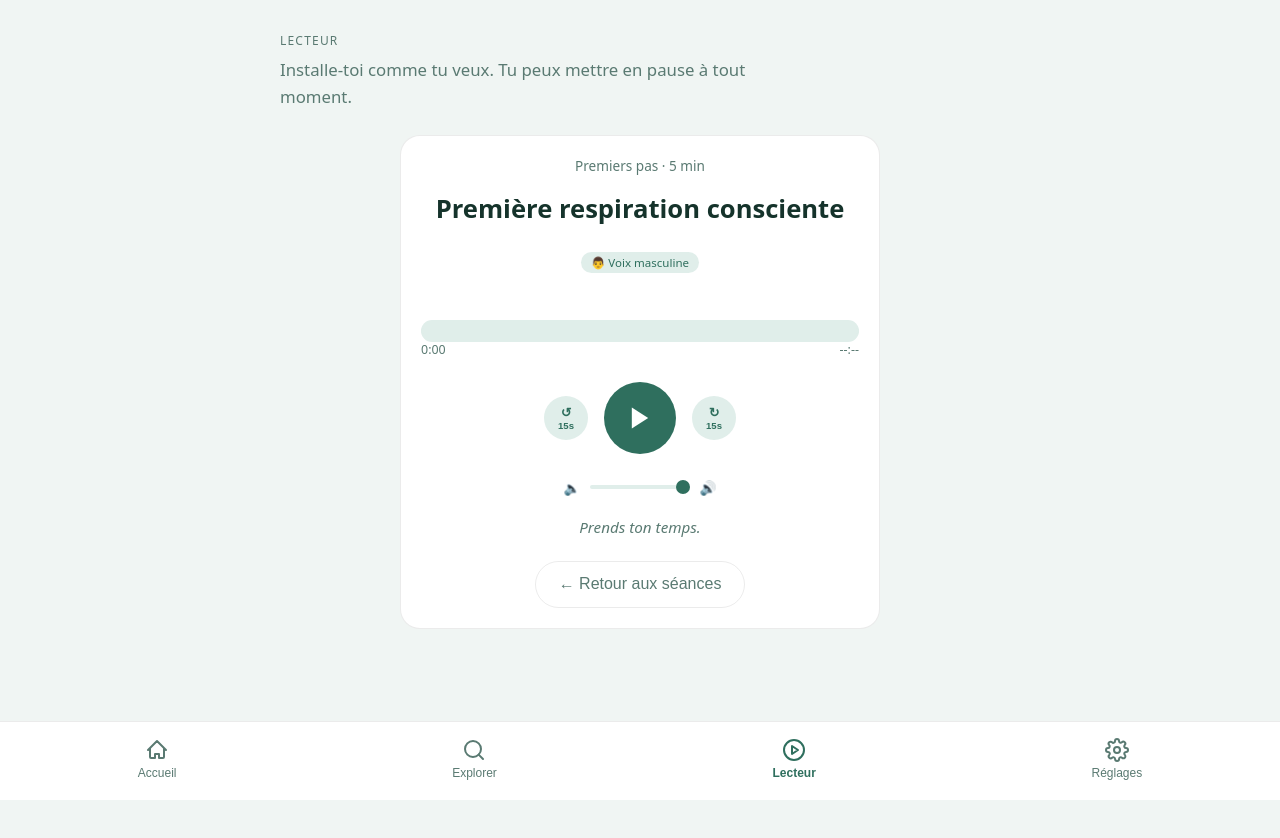
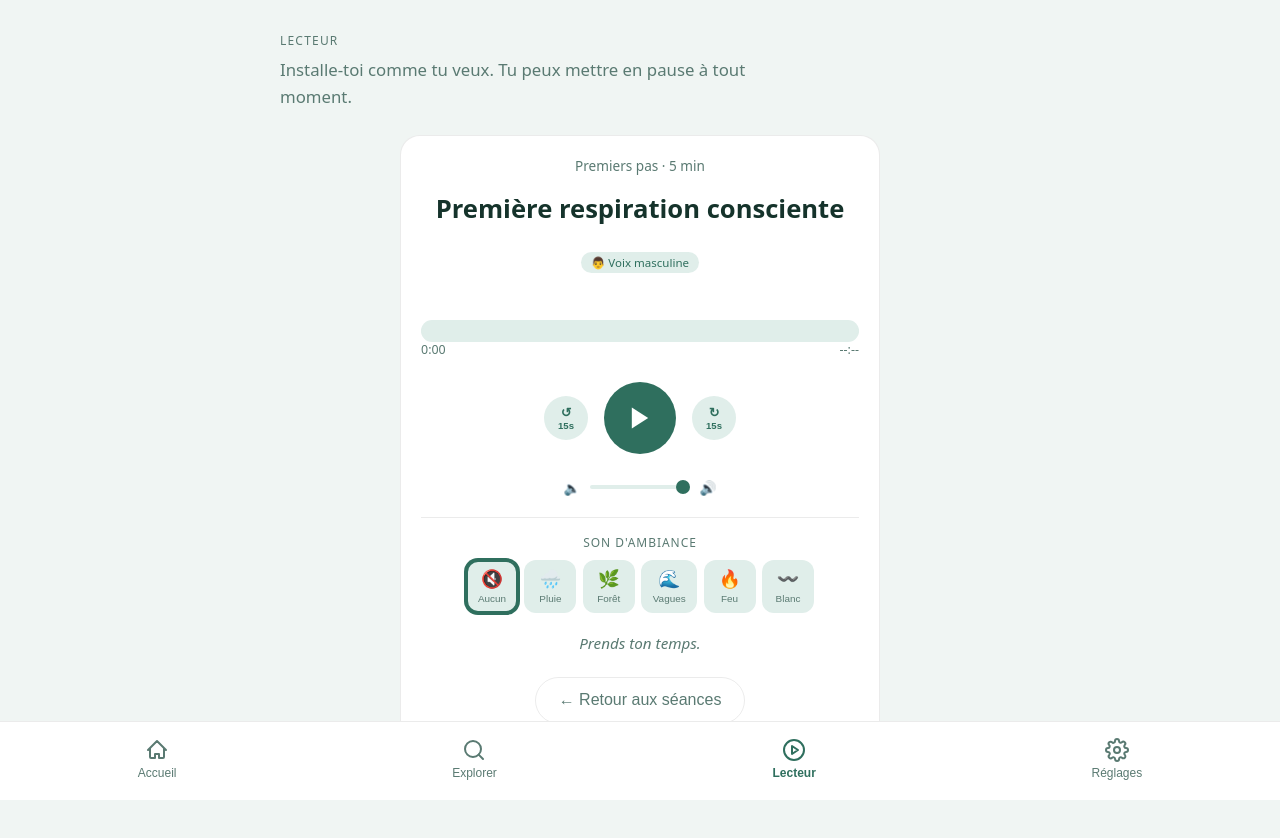
Before and after one commit to psychocaesar/Serein, a plain HTML site: page index.html in a window 1280 px wide. Both pictures are taken after a click on the button "Lecteur". Before the commit the page ends 800 px from the top, so only its background shows below. Drawn offline with Linux system fonts and the light colour scheme.

Commit message:
feat: sons d'ambiance (pluie, forêt, vagues, feu, bruit blanc) dans le lecteur

```diff
--- a/index.html
+++ b/index.html
@@ -199,11 +199,7 @@
     .footer-note { text-align: center; font-size: .8rem; color: var(--color-muted); padding: 2rem 1rem; }
 
     /* Sélecteur de voix */
-    .voice-selector {
-      display: flex;
-      gap: .5rem;
-      flex-wrap: wrap;
-    }
+    .voice-selector { display: flex; gap: .5rem; flex-wrap: wrap; }
     .voice-btn {
       border: 2px solid var(--color-border);
       background: var(--color-surface);
@@ -223,19 +219,9 @@
       color: var(--color-primary);
       font-weight: 600;
     }
-    .voice-btn:disabled {
-      opacity: 0.4;
-      cursor: not-allowed;
-    }
-    .voice-badge {
-      font-size: 0.6rem;
-      background: var(--color-muted);
-      color: #fff;
-      border-radius: 4px;
-      padding: 1px 5px;
-    }
+    .voice-btn:disabled { opacity: 0.4; cursor: not-allowed; }
+    .voice-badge { font-size: 0.6rem; background: var(--color-muted); color: #fff; border-radius: 4px; padding: 1px 5px; }
 
-    /* Indicateur de voix active dans le player */
     .player-voice-tag {
       display: inline-block;
       font-size: .72rem;
@@ -282,14 +268,7 @@
     .stat-chip .stat-value { font-size: 1.3rem; font-weight: 700; color: var(--color-primary); line-height: 1.1; }
     .stat-chip .stat-label { font-size: .7rem; color: var(--color-muted); margin-top: .2rem; text-align: center; }
 
-    .insta-link {
-      display: flex;
-      align-items: center;
-      gap: .75rem;
-      text-decoration: none;
-      color: var(--color-text);
-      width: 100%;
-    }
+    .insta-link { display: flex; align-items: center; gap: .75rem; text-decoration: none; color: var(--color-text); width: 100%; }
     .insta-link:hover { opacity: .8; }
     .insta-icon {
       width: 36px; height: 36px; border-radius: 10px;
@@ -310,10 +289,57 @@
       vertical-align: middle;
       margin-left: 4px;
     }
-    button[disabled] {
-      opacity: 0.45;
-      cursor: not-allowed;
+    button[disabled] { opacity: 0.45; cursor: not-allowed; }
+
+    /* Sons d'ambiance */
+    .ambiance-section {
+      margin-top: 1.25rem;
+      padding-top: 1rem;
+      border-top: 1px solid var(--color-border);
+      text-align: center;
     }
+    .ambiance-label {
+      font-size: .75rem;
+      text-transform: uppercase;
+      letter-spacing: .08em;
+      color: var(--color-muted);
+      margin-bottom: .6rem;
+    }
+    .ambiance-btns {
+      display: flex;
+      justify-content: center;
+      gap: .4rem;
+      flex-wrap: wrap;
+      margin-bottom: .75rem;
+    }
+    .ambiance-btn {
+      display: flex;
+      flex-direction: column;
+      align-items: center;
+      gap: .2rem;
+      background: var(--color-primary-light);
+      border: 2px solid transparent;
+      border-radius: var(--radius-sm);
+      padding: .45rem .6rem;
+      font-size: 1.1rem;
+      cursor: pointer;
+      transition: all .2s;
+      min-width: 52px;
+      color: var(--color-text);
+    }
+    .ambiance-btn span { font-size: .62rem; color: var(--color-muted); line-height: 1; }
+    .ambiance-btn.active {
+      border-color: var(--color-primary);
+      box-shadow: 0 0 0 2px var(--color-primary);
+    }
+    .ambiance-volume-wrap {
+      display: flex;
+      align-items: center;
+      gap: .6rem;
+      justify-content: center;
+      margin-top: .25rem;
+    }
+    .ambiance-volume-wrap span { font-size: .85rem; }
   </style>
 </head>
 <body>
@@ -687,6 +713,7 @@
   </header>
 
   <audio id="audio-engine" preload="metadata"></audio>
+  <audio id="ambiance-engine" loop preload="none"></audio>
 
   <div class="card player-card">
     <div class="player-main" id="player-main">
@@ -723,8 +750,25 @@
 
       <div class="volume-wrap">
         <span>🔈</span>
-        <input type="range" class="volume-slider" id="volume-slider" min="0" max="1" step="0.02" value="1" aria-label="Volume">
+        <input type="range" class="volume-slider" id="volume-slider" min="0" max="1" step="0.02" value="1" aria-label="Volume voix">
         <span>🔊</span>
+      </div>
+
+      <div class="ambiance-section" id="ambiance-section">
+        <p class="ambiance-label">Son d'ambiance</p>
+        <div class="ambiance-btns">
+          <button class="ambiance-btn active" id="amb-off" onclick="setAmbiance(null)">🔇<span>Aucun</span></button>
+          <button class="ambiance-btn" id="amb-pluie" onclick="setAmbiance('pluie.mp3')">🌧️<span>Pluie</span></button>
+          <button class="ambiance-btn" id="amb-foret" onclick="setAmbiance('foret.mp3')">🌿<span>Forêt</span></button>
+          <button class="ambiance-btn" id="amb-vagues" onclick="setAmbiance('vagues.mp3')">🌊<span>Vagues</span></button>
+          <button class="ambiance-btn" id="amb-feu" onclick="setAmbiance('feu.mp3')">🔥<span>Feu</span></button>
+          <button class="ambiance-btn" id="amb-blanc" onclick="setAmbiance('bruit-blanc.mp3')">〰️<span>Blanc</span></button>
+        </div>
+        <div class="ambiance-volume-wrap" id="ambiance-volume-wrap" style="display:none">
+          <span>🎵</span>
+          <input type="range" class="volume-slider" id="ambiance-volume-slider" min="0" max="1" step="0.02" value="0.3" aria-label="Volume ambiance">
+          <span>🔊</span>
+        </div>
       </div>
 
       <p class="player-note">Prends ton temps.</p>
@@ -783,13 +827,15 @@
       <button class="btn btn-ghost" id="theme-toggle" onclick="toggleTheme()" style="padding:.4rem .9rem;font-size:.85rem;">🌙 Sombre</button>
     </article>
 
+    <!-- SONS D'AMBIANCE -->
     <article class="card setting-item">
       <div class="info">
-        <h3>Audio</h3>
-        <p>Sons d'ambiance</p>
+        <h3>🎵 Sons d'ambiance</h3>
+        <p>Pluie, forêt, vagues… Accessible depuis le lecteur</p>
       </div>
-      <span class="setting-tag">À venir</span>
+      <span class="setting-tag" id="ambiance-settings-tag">Aucun</span>
     </article>
+
     <article class="card setting-item">
       <div class="info">
         <h3>Hors ligne</h3>
@@ -916,7 +962,6 @@
   }
 
   function getAudioPath(filename) {
-    // Dossiers sur le Pi : assets/audio/masculin/ et assets/audio/feminin/
     const v = getVoice();
     const folder = v === 'feminine' ? 'feminin' : 'masculin';
     return 'assets/audio/' + folder + '/' + filename;
@@ -995,9 +1040,6 @@
     iconPause.style.display = playing ? 'block' : 'none';
   }
 
-  // launchPlayer(id, title, parcours, duree, audioFilename)
-  // audioFilename = nom du fichier seul (ex: "Revenir au souffle.mp3")
-  // Le dossier voix est ajouté automatiquement via getAudioPath()
   function launchPlayer(id, title, parcours, duree, audioFilename) {
     document.getElementById('player-title').textContent = title;
     document.getElementById('player-meta').textContent  = parcours + ' · ' + duree;
@@ -1081,6 +1123,59 @@
   }
 
   // ════════════════════════════════════════════
+  //  SONS D'AMBIANCE
+  // ════════════════════════════════════════════
+  const ambianceAudio      = document.getElementById('ambiance-engine');
+  const ambianceSlider     = document.getElementById('ambiance-volume-slider');
+  const ambianceVolumeWrap = document.getElementById('ambiance-volume-wrap');
+
+  const AMBIANCES = [
+    { id: 'pluie',  label: 'Pluie',       file: 'pluie.mp3' },
+    { id: 'foret',  label: 'Forêt',       file: 'foret.mp3' },
+    { id: 'vagues', label: 'Vagues',      file: 'vagues.mp3' },
+    { id: 'feu',    label: 'Feu',         file: 'feu.mp3' },
+    { id: 'blanc',  label: 'Bruit blanc', file: 'bruit-blanc.mp3' },
+  ];
+
+  function setAmbiance(filename) {
+    document.querySelectorAll('.ambiance-btn').forEach(b => b.classList.remove('active'));
+    let btnId = 'amb-off';
+    if (filename) {
+      const base = filename.replace('.mp3', '').replace('bruit-blanc', 'blanc');
+      btnId = 'amb-' + base;
+    }
+    const btn = document.getElementById(btnId);
+    if (btn) btn.classList.add('active');
+
+    if (!filename) {
+      ambianceAudio.pause();
+      ambianceAudio.src = '';
+      ambianceVolumeWrap.style.display = 'none';
+      localStorage.removeItem('serein_ambiance');
+      updateAmbianceTag('Aucun');
+      return;
+    }
+
+    ambianceAudio.src = 'assets/audio/ambiance/' + filename;
+    ambianceAudio.volume = parseFloat(ambianceSlider.value);
+    ambianceAudio.load();
+    ambianceAudio.play().catch(() => {});
+    ambianceVolumeWrap.style.display = 'flex';
+    localStorage.setItem('serein_ambiance', filename);
+    const found = AMBIANCES.find(a => a.file === filename);
+    updateAmbianceTag(found ? found.label : '');
+  }
+
+  function updateAmbianceTag(label) {
+    const tag = document.getElementById('ambiance-settings-tag');
+    if (tag) tag.textContent = label;
+  }
+
+  ambianceSlider.addEventListener('input', () => {
+    ambianceAudio.volume = parseFloat(ambianceSlider.value);
+  });
+
+  // ════════════════════════════════════════════
   //  THÈME
   // ════════════════════════════════════════════
   function toggleTheme() {
@@ -1101,6 +1196,8 @@
     const btn   = document.getElementById('theme-toggle');
     if (btn && saved === 'dark') btn.textContent = '☀️ Clair';
     updateVoiceUI();
+    const savedAmb = localStorage.getItem('serein_ambiance');
+    if (savedAmb) setAmbiance(savedAmb);
   });
 
   // ════════════════════════════════════════════
```
